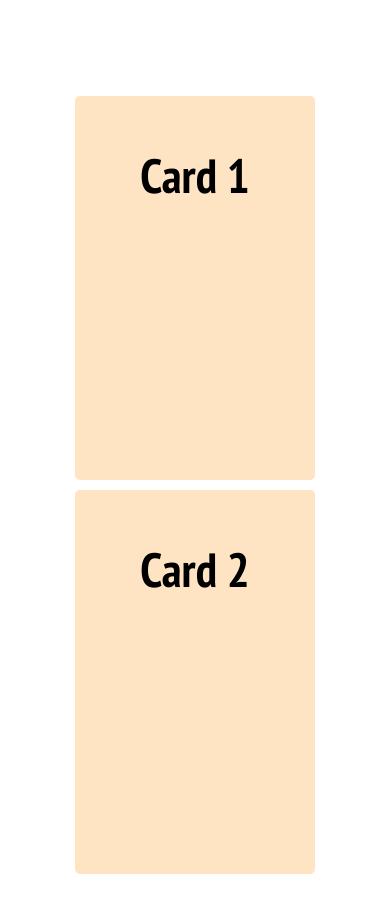
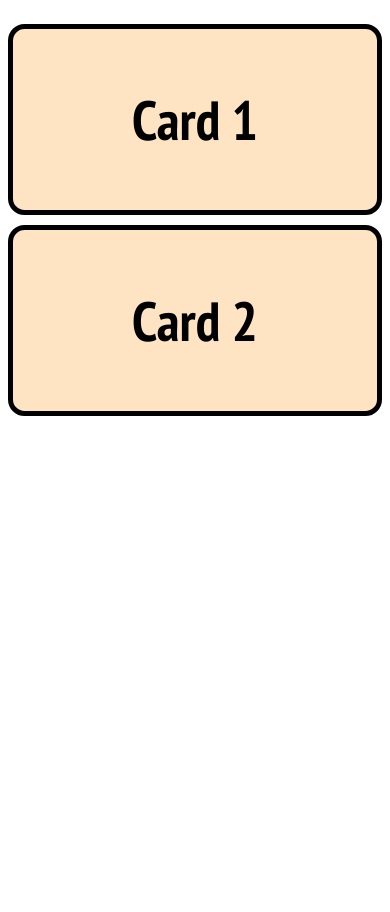
Before and after one commit to augusto000/responsiveDesingGrid, a plain HTML site: page index.html in a window 390 px wide. After the commit the page ends 844 px from the top, so only its background shows below. Drawn offline with Linux system fonts and the light colour scheme; files that its build step writes are made by us from their sources.

Commit message:
Update style.css
Added code for responsive desing
@import url('https://fonts.googleapis.com/css2?family=PT+Sans+Narrow:wght@700&display=swap');
body{
    font-size:1.5em;
  font-family: 'PT Sans Narrow', sans-serif;
}
ul{
    list-style-type:none ;

    padding: 0em;
}
#grid-container{display: grid;
       grid-template-columns: repeat(auto-fill, minmax(15em, 1fr));
       grid-auto-rows:minmax(3em, 1fr);
       gap: 0.4em;


}
li{
  border:0.1em solid black;
  border-radius:0.3em;
  text-align:center;
  font-size:2.3em;
  background-color: bisque;
}
.item-card1{
  grid-column:2/5;

}

.item-card2{
grid-column:3/5;

}
.item-card3{
  grid-row:3/5;
}
.item-card4{
  grid-row:4/-1;
}

.item-card5{
  grid-row:1/-1;
}

```diff
--- a/style.css
+++ b/style.css
@@ -1,25 +1,43 @@
 @import url('https://fonts.googleapis.com/css2?family=PT+Sans+Narrow:wght@700&display=swap');
 body{
-    font-size: 3em;
-    font-family: 'PT Sans Narrow', sans-serif;
-   }
-
-#grid-container{display: grid;
-       grid-template-columns: repeat(auto-fill, minmax(5em,1fr));
-       grid-auto-rows: minmax(8em, 1fr);
-       justify-self:center;
-       gap: 0.2em;
-       padding: 1em;
-
+    font-size:1.5em;
+  font-family: 'PT Sans Narrow', sans-serif;
 }
 ul{
     list-style-type:none ;
+
     padding: 0em;
 }
+#grid-container{display: grid;
+       grid-template-columns: repeat(auto-fill, minmax(15em, 1fr));
+       grid-auto-rows:minmax(3em, 1fr);
+       gap: 0.4em;
 
-li {
-    border: 0em double ;
-    border-radius: 0.1em;
-    text-align: center;
-    background-color: bisque;
-  }
+
+}
+li{
+  border:0.1em solid black;
+  border-radius:0.3em;
+  text-align:center;
+  font-size:2.3em;
+  background-color: bisque;
+}
+.item-card1{
+  grid-column:2/5;
+
+}
+
+.item-card2{
+grid-column:3/5;
+
+}
+.item-card3{
+  grid-row:3/5;
+}
+.item-card4{
+  grid-row:4/-1;
+}
+
+.item-card5{
+  grid-row:1/-1;
+}
```
